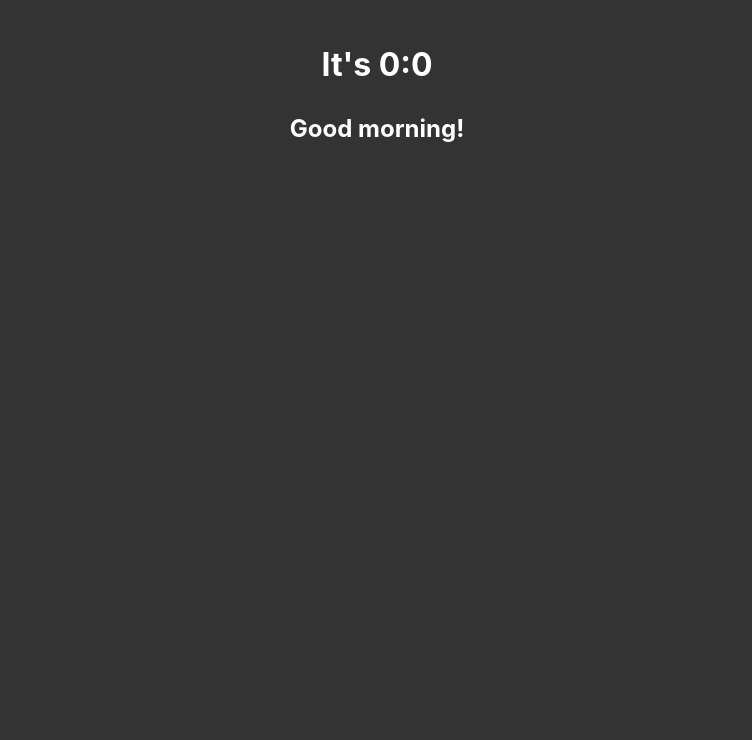
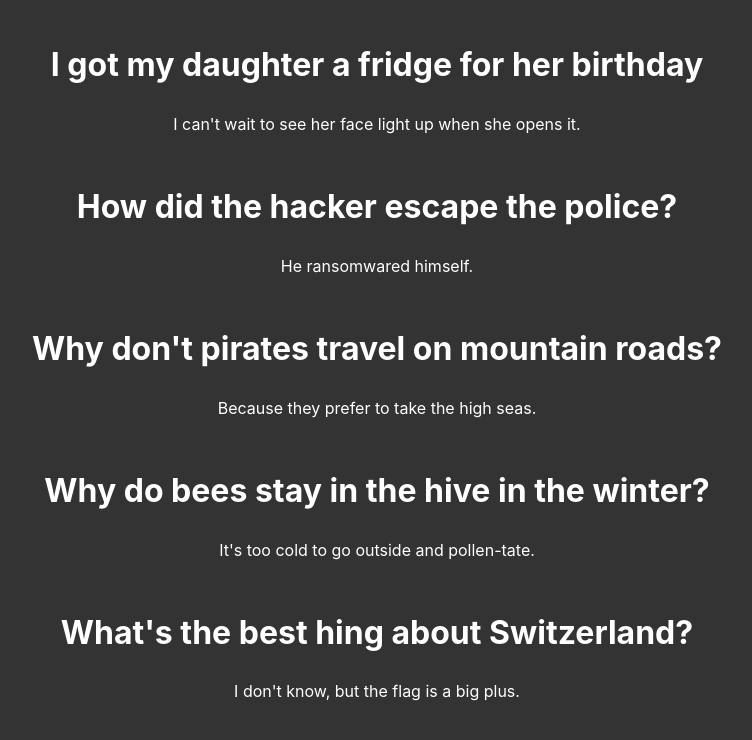
Before and after one commit to lswebdevelops/props_app, a React (Create React App) app: page / in a window 1280 px wide. Shown: the top 740 px of the page, without its empty margins (263-1015 px from the left). Built offline with nearby package versions, Linux system fonts and the light colour scheme.

Commit message:
adding styling condicion with props

```diff
--- a/src/App.js
+++ b/src/App.js
@@ -1,12 +1,33 @@
 import './App.css';
 import React from "react";
-import MyComponent from './MyComponent';
+import Jokes from './Components/Jokes';
 
 function App(){
   return(
     <div>
-      <MyComponent />
-          </div>
+      <Jokes
+      setup="I got my daughter a fridge for her birthday"
+      punchline="I can't wait to see her face light up when she opens it."
+      />
+      <Jokes
+      setup="How did the hacker escape the police?"
+      punchline="He ransomwared himself."
+      />
+        <Jokes
+      setup="Why don't pirates travel on mountain roads?"
+      punchline="Because they prefer to take the high seas."
+      />
+
+      <Jokes
+      setup="Why do bees stay in the hive in the winter?"
+      punchline="It's too cold to go outside and pollen-tate."
+      />
+
+        <Jokes
+      setup="What's the best hing about Switzerland?"
+      punchline="I don't know, but the flag is a big plus."
+      />
+    </div>
   )
 }
 
--- /dev/null
+++ b/src/Components/Jokes.jsx
@@ -0,0 +1,19 @@
+import '../Styles/Jokes.css';
+
+import React from 'react';
+
+class Jokes extends React.Component{
+  render(){
+    const { setup, punchline} = this.props;
+    return(
+      <div>
+        {/* if setup exists, so is truffy */}
+        {setup && <h1
+        style={{display: setup ? "block": "none"}}>{setup}</h1>}
+        {punchline && <p
+         style={{display:punchline ? "block": "none"}}>{punchline}</p>}
+      </div>
+    )
+  }
+}
+export default Jokes;
--- a/src/MyComponent.jsx
+++ /dev/null
@@ -1,36 +0,0 @@
-import React, { useState, useEffect } from 'react';
-
-function MyComponent() {
-  const [currentTime, setCurrentTime] = useState(new Date());
-
-  useEffect(() => {
-    const intervalId = setInterval(() => {
-      setCurrentTime(new Date());
-    }, 60000);
-
-    return () => {
-      clearInterval(intervalId);
-    };
-  }, []);
-
-  const hours = currentTime.getHours();
-  const minutes = currentTime.getMinutes();
-  let hour = hours + ":" + minutes;
-  let timeOfDay = "";
-  if (hours < 12) {
-    timeOfDay = "morning";
-  } else if (hours >= 12 && hours < 17) {
-    timeOfDay = "afternoon";
-  } else {
-    timeOfDay = "night";
-  }
-
-  return (
-    <div>
-      <h1>It's {hour}</h1>
-      <h2>Good {timeOfDay}!</h2>
-    </div>
-  );
-}
-
-export default MyComponent;
```
Also changed, not shown: src/Styles/Jokes.css (added).
